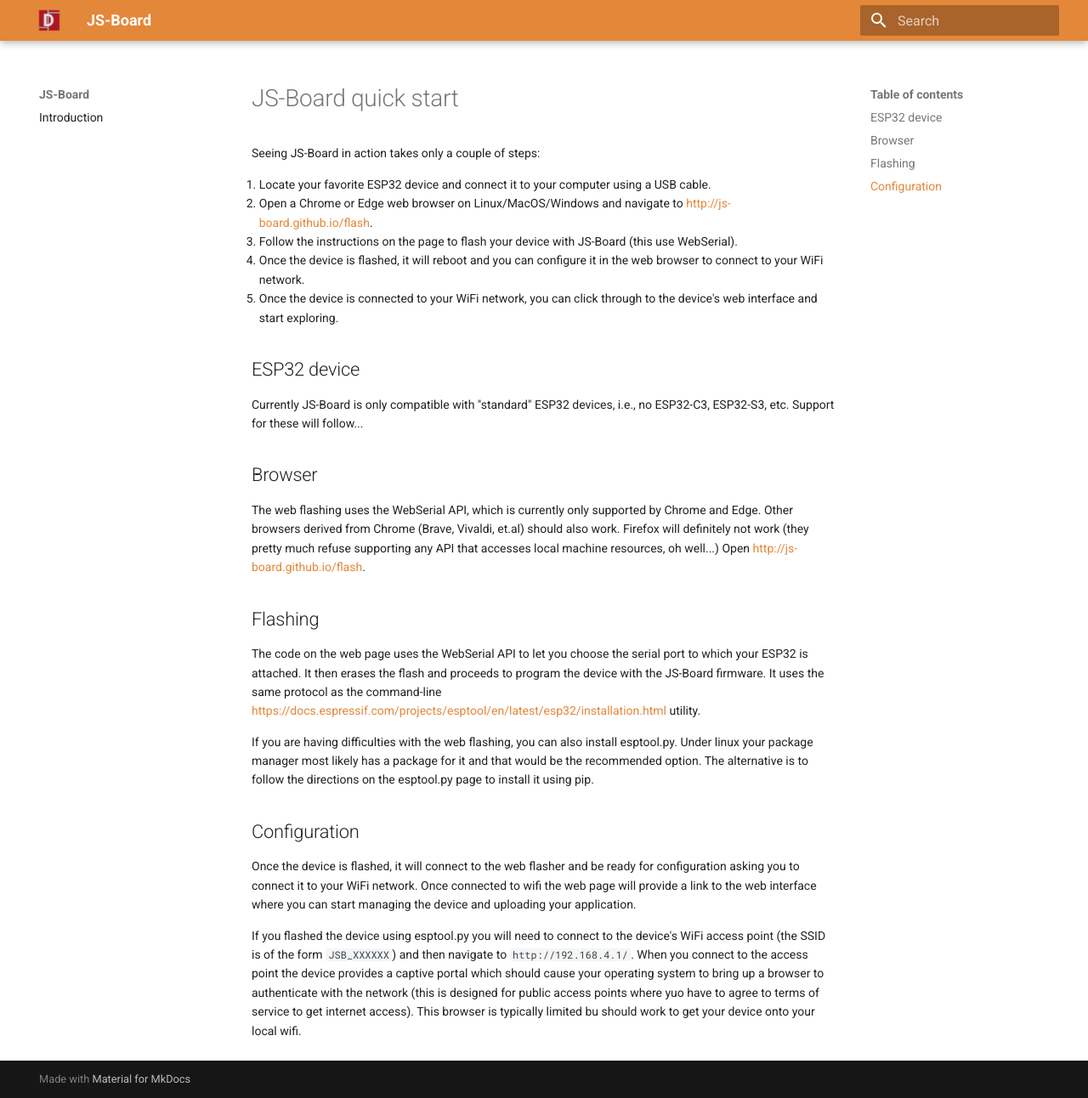
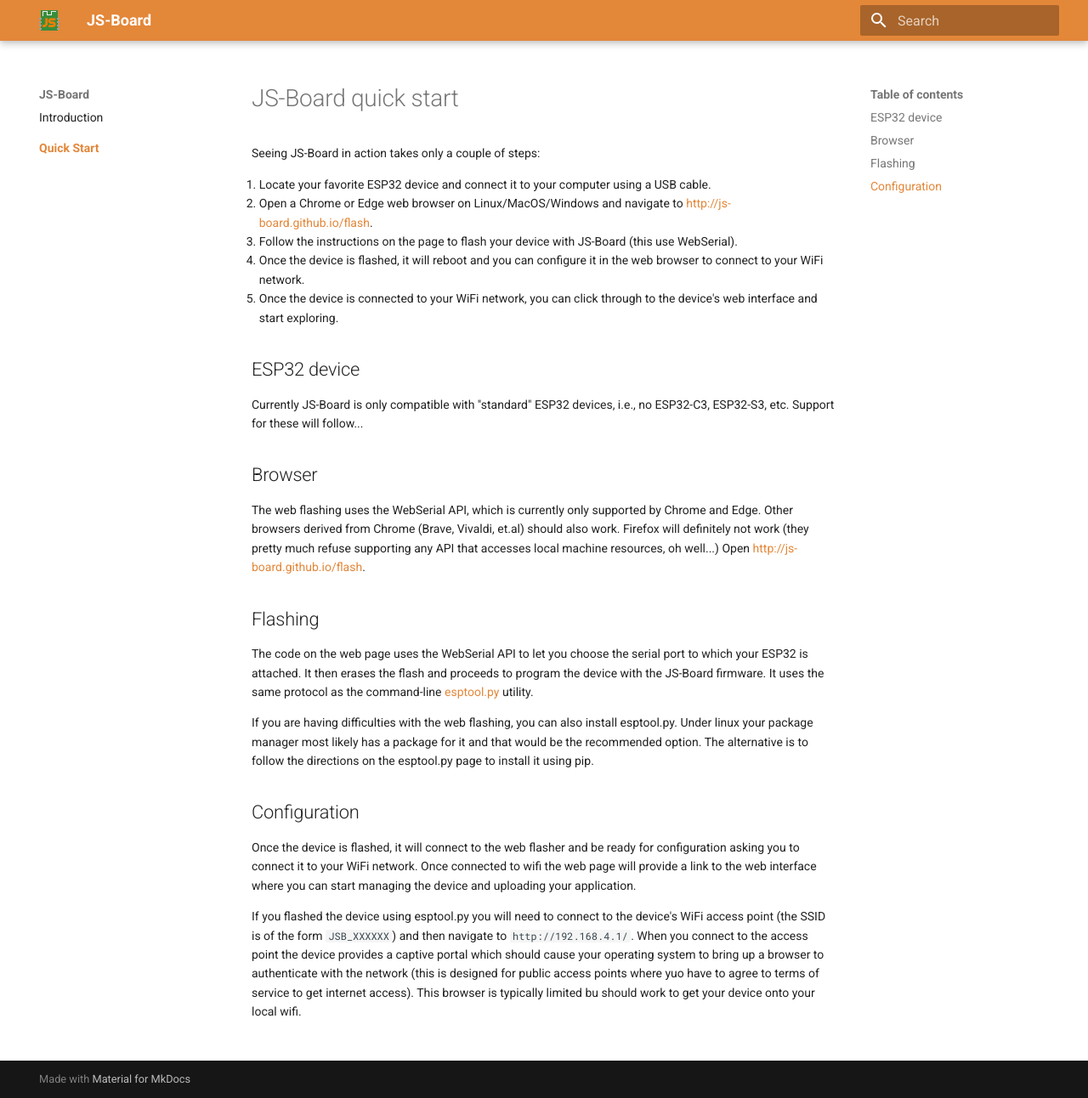
Before and after one commit to js-board/docs, an MkDocs documentation site: the page built from docs/quick-start/index.md, in a window 1280 px wide and 1292 px high. Shown: the whole window at 85% size. Built offline with MkDocs 1.6.1 and Material for MkDocs 9.7.7, drawn with Linux system fonts in a browser that asks for light colours.

Commit message:
try to fix workflow

```diff
--- a/docs/quick-start/index.md
+++ b/docs/quick-start/index.md
@@ -30,7 +30,7 @@
 your ESP32 is attached.
 It then erases the flash and proceeds to program the device with the JS-Board firmware.
 It uses the same protocol as the command-line
-[https://docs.espressif.com/projects/esptool/en/latest/esp32/installation.html](esptool.py) utility.
+[esptool.py](https://docs.espressif.com/projects/esptool/en/latest/esp32/installation.html) utility.
 
 If you are having difficulties with the web flashing, you can also install esptool.py.
 Under linux your package manager most likely has a package for it and that would be the
--- a/mkdocs.yml
+++ b/mkdocs.yml
@@ -1,8 +1,8 @@
 site_name: JS-Board
 theme:
   name: material
-  favicon: docs.png
-  logo: docs.png
+  favicon: jsb-24.png
+  logo: jsb-24.png
   features:
     - navigation.instant
     - navigation.tracking
@@ -33,6 +33,8 @@
 
 nav:
   - index.md
+  - "Quick Start":
+    - quick-start/index.md
 
 
 
```
Also changed, not shown: requirements.txt (+1 -302 lines), docs/jsb-24.png (added).
